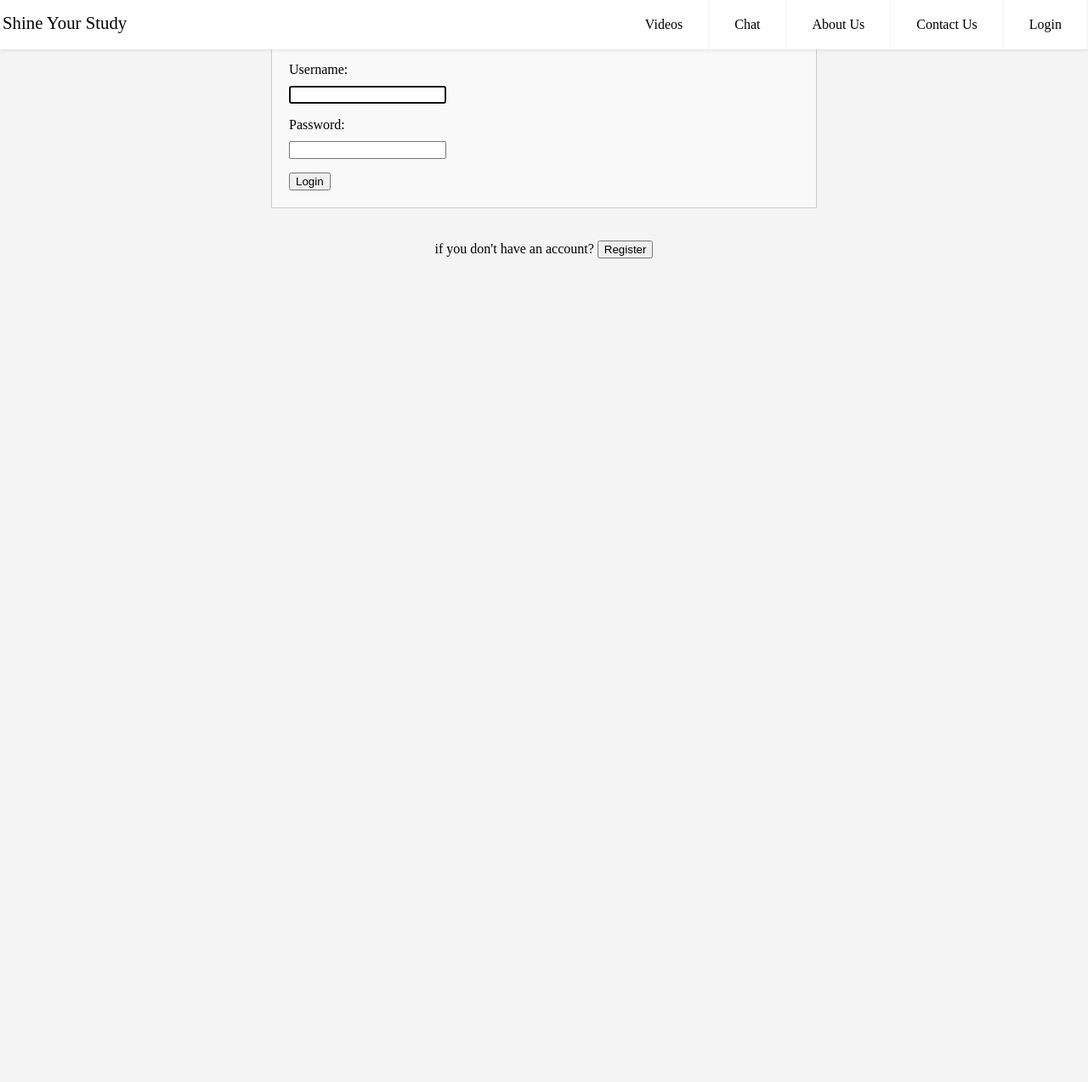
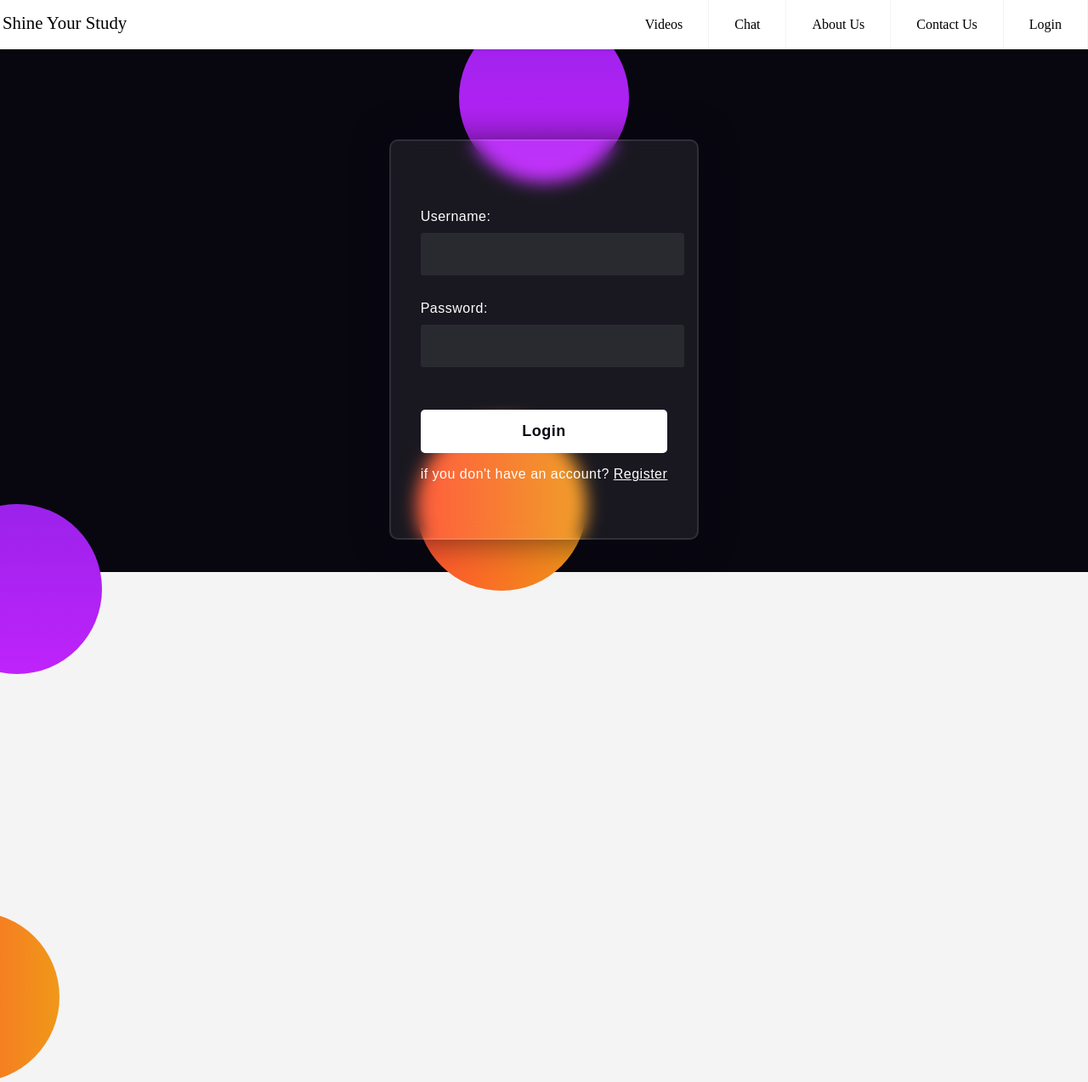
Before and after one commit to raoshah/newDjango, a Django app: page /user_login/ in a window 1280 px wide. Shown: the whole page at 85% size. Before the commit the page ends 304 px from the top, so only its background shows below. Run offline with Django 3.2, Linux system fonts and the light colour scheme.

Commit message:
added login style

```diff
--- a/myapp/forms.py
+++ b/myapp/forms.py
@@ -6,6 +6,7 @@ from django.contrib.auth.models import User
 class UserLoginForm(AuthenticationForm):
     class Meta:
         fields = ['username', 'password']
+
 
 class UserRegistrationForm(UserCreationForm):
     class Meta:
@@ -19,7 +20,7 @@ class ChatForm(forms.ModelForm):
         fields = ['post', 'image']
 
         widgets = {
-            'post': forms.Textarea(attrs={'class': 'custom-textarea'}),
+            'post': forms.Textarea(attrs={'class': 'custom-textarea', 'placeholder': 'text'}),
             'image': forms.FileInput(attrs={'class': 'custom-file-input'}),
         }
 
--- a/myapp/templates/myapp/layout.html
+++ b/myapp/templates/myapp/layout.html
@@ -178,6 +178,7 @@
             border: 1px solid #ccc;
             padding: 20px;
             margin-bottom: 3%;
+
         }
 
         /* Style the form header */
--- a/myapp/templates/myapp/user_login.html
+++ b/myapp/templates/myapp/user_login.html
@@ -1,14 +1,175 @@
 {% extends 'myapp/layout.html' %}
+{% block head %}
+<style>
+    .login_form {
+        display: flex;
 
+        justify-content: center;
+
+        align-items: center;
+
+        min-height: 50vh;
+
+        background: #080710;
+    }
+
+    .login_form form {
+
+        margin-top: 10%;
+        background-color: rgba(255, 255, 255, 0.07);
+
+        border-radius: 10px;
+
+        backdrop-filter: blur(10px);
+
+        border: 2px solid rgba(255, 255, 255, 0.1);
+
+        box-shadow: 0 0 40px rgba(8, 7, 16, 0.6);
+
+        padding: 50px 35px;
+    }
+
+    .login_form form * {
+
+        font-family: sans-serif;
+
+        letter-spacing: 0.5px;
+
+        color: #fff;
+
+        outline: none;
+
+        border: none;
+
+    }
+    .login_form form label{
+
+display: block;
+
+margin-top: 30px;
+
+font-size: 16px;
+
+font-weight: 500;
+
+}
+.login_form form input{
+
+display: block;
+
+width: 100%;
+
+height: 50px;
+
+background-color: rgba(255,255,255,0.07);
+
+border-radius: 3px;
+
+padding: 0 10px;
+
+font-size: 18px;
+
+letter-spacing: 1px;
+
+font-weight: 300;
+
+margin-top: 8px;
+
+}
+button[type="submit"]{
+
+width: 100%;
+
+margin-top: 50px;
+
+background-color: #fff;
+
+color: #080710;
+
+padding: 15px 0;
+
+font-size: 18px;
+
+font-weight: 600;
+
+border-radius: 5px;
+
+cursor: pointer;
+
+}
+.bg {
+
+position: absolute;
+
+width: 40px;
+
+height: 520px;
+
+}
+
+.bg .shape {
+
+position: absolute;
+
+width: 200px;
+
+height: 200px;
+
+border-radius: 50%;
+
+}
+
+.bg .shape:first-child {
+
+background: linear-gradient(#9b22ea, #bf23fb);
+
+top: -80px;
+
+left: -80px;
+
+}
+
+.bg .shape:last-child {
+
+background: linear-gradient(to right, #ff512f, #f09819);
+
+right: -30px;
+
+bottom: -80px;
+
+}
+
+</style>
+{% endblock %}
 {% block body %}
-    <form method="post">
-        {% csrf_token %}
-        {{ form.as_p }}
-        <button type="submit">Login</button>
-    </form>
-    <div style="text-align: center;">
-        if you don't have an account?
-        <a  href="/register/"><button>Register</button></a>
+<div class="login_form">
+    <div class="bg">
+
+        <div class="shape"></div>
+        <div class="shape"></div>
+
     </div>
 
+    <form method="post">
+
+        {% csrf_token %}
+        {{ form.username.label_tag }}
+        {{ form.username }}
+        {{ form.password.label_tag }}
+        {{ form.password }}
+        <button type="submit">Login</button>
+        <p>if you don't have an account? <a href="/register/">Register</a></p>
+
+    </form>
+
+</div>
+
+<div style="text-align: center;">
+    <div class="bg">
+
+        <div class="shape"></div>
+        <div class="shape"></div>
+
+</div>
+
 {% endblock %}
```
Also changed, not shown: db.sqlite3.
